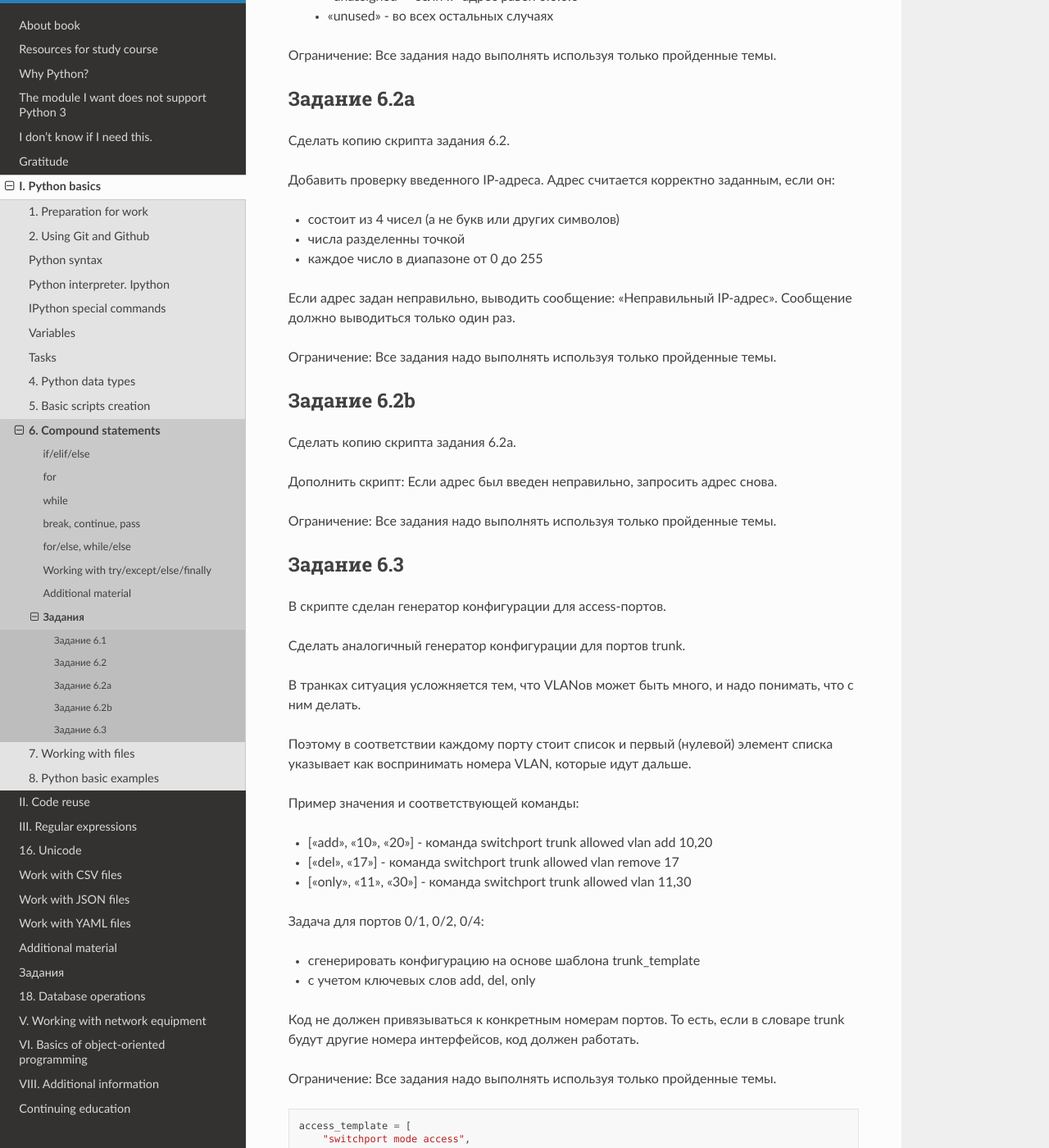
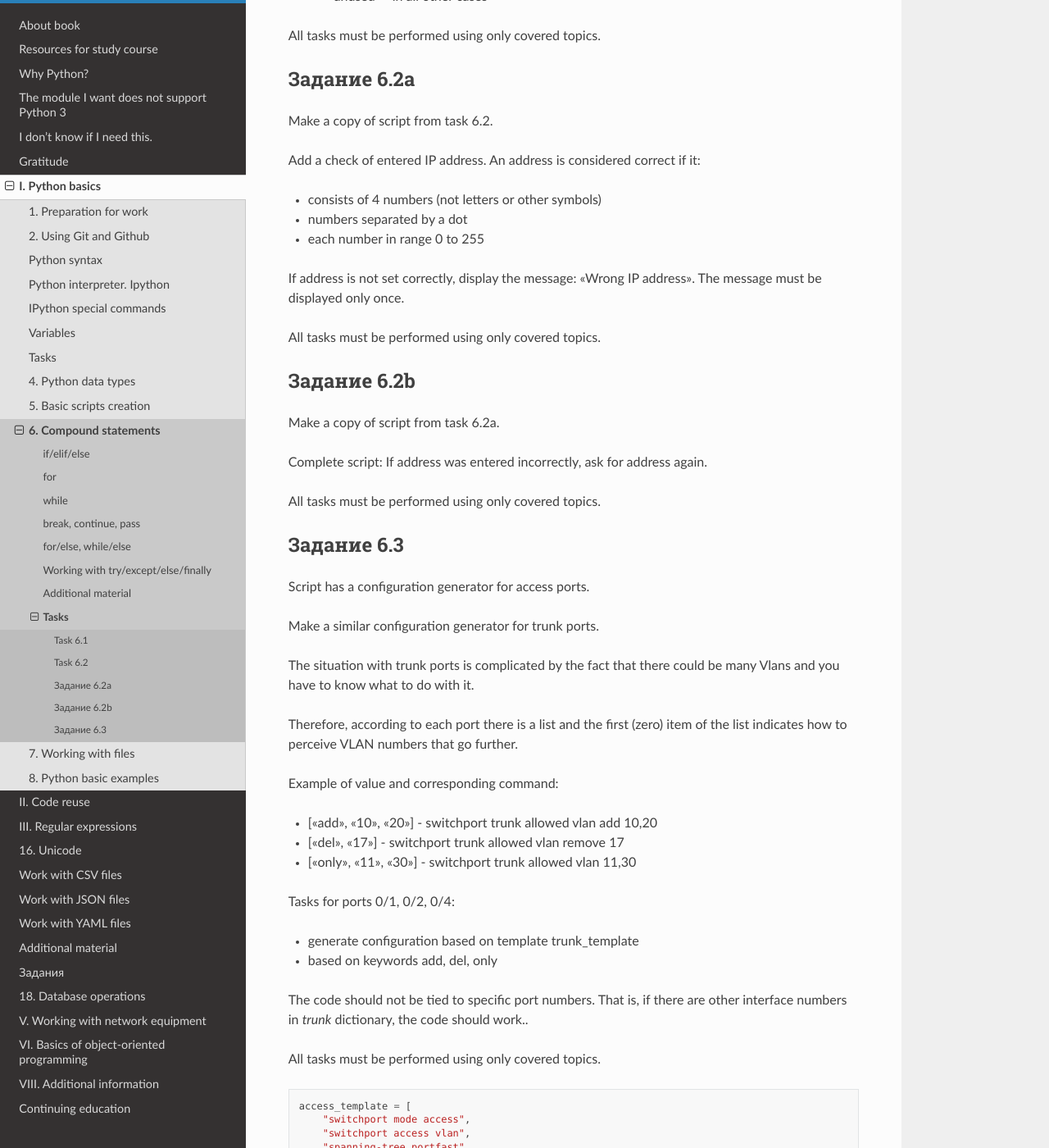
Before and after one commit to Aidar5/nattoeng, a Sphinx documentation site: the page built from docs/source/exercises/06_exercises.rst, in a window 1280 px wide and 1400 px high, scrolled down 1007 px. Shown: the whole window at 82% size. Built offline with Sphinx 7.4.7 and the Read the Docs theme 2.0.0, drawn with Linux system fonts in a browser that asks for light colours; pages that are not in the unit, such as notebooks, are missing from menus; some of the changed text lies outside the part shown.

Commit message:
Update 06_exercises.rst

```diff
--- a/docs/source/exercises/06_exercises.rst
+++ b/docs/source/exercises/06_exercises.rst
@@ -2,96 +2,90 @@
 
    \newpage
 
-Задания
+Tasks
 =======
 
 .. include:: ./exercises_intro.rst
 
-Задание 6.1
+Task 6.1
 ~~~~~~~~~~~
 
-Список mac содержит MAC-адреса в формате XXXX:XXXX:XXXX.
-Однако, в оборудовании cisco MAC-адреса используются в формате XXXX.XXXX.XXXX.
+Mac list contains MAC addresses in XXXXXX:XXXX:XXXX format. However, in cisco hardware, MAC addresses are used in XXXXXX.XXX.XXXX format.
+
+Write code that converts MAC addresses to cisco format and adds them to the new list mac_cisco
 
 
-Написать код, который преобразует MAC-адреса в формат cisco
-и добавляет их в новый список mac_cisco
-
-Ограничение: Все задания надо выполнять используя только пройденные темы.
+All tasks must be performed using only covered topics.
 
 .. code:: python
 
     mac = ["aabb:cc80:7000", "aabb:dd80:7340", "aabb:ee80:7000", "aabb:ff80:7000"]
 
-Задание 6.2
+Task 6.2
 ~~~~~~~~~~~
 
-1. Запросить у пользователя ввод IP-адреса в формате 10.0.1.1
-2. В зависимости от типа адреса (описаны ниже), вывести на стандартный поток вывода:
+1. Request user input of IP addresses in 10.0.1.1 format
+2. Depending on address type (described below), print to standard output stream:
 
-   * "unicast" - если первый байт в диапазоне 1-223
-   * "multicast" - если первый байт в диапазоне 224-239
-   * "local broadcast" - если IP-адрес равен 255.255.255.255
-   * "unassigned" - если IP-адрес равен 0.0.0.0
-   * "unused" - во всех остальных случаях
+   * "unicast" - if first byte in range 1-223
+   * "multicast" - if first byte in range 224-239
+   * "local broadcast" - if IP address is 255.255.255.255
+   * "unassigned" - if IP address is 0.0.0.0
+   * "unused" - in all other cases
 
-Ограничение: Все задания надо выполнять используя только пройденные темы.
+All tasks must be performed using only covered topics.
 
 Задание 6.2a
 ~~~~~~~~~~~~
 
-Сделать копию скрипта задания 6.2.
+Make a copy of script from task 6.2.
 
-Добавить проверку введенного IP-адреса. Адрес считается корректно заданным, если он:
+Add a check of entered IP address. An address is considered correct if it:
 
-* состоит из 4 чисел (а не букв или других символов)
-* числа разделенны точкой
-* каждое число в диапазоне от 0 до 255
+* consists of 4 numbers (not letters or other symbols)
+* numbers separated by a dot
+* each number in range 0 to 255
 
-Если адрес задан неправильно, выводить сообщение: "Неправильный IP-адрес". Сообщение должно выводиться только один раз.
+If address is not set correctly, display the message: "Wrong IP address". The message must be displayed only once.
 
 
-Ограничение: Все задания надо выполнять используя только пройденные темы.
+All tasks must be performed using only covered topics.
 
 Задание 6.2b
 ~~~~~~~~~~~~
 
-Сделать копию скрипта задания 6.2a.
+Make a copy of script from task 6.2a.
 
-Дополнить скрипт:
-Если адрес был введен неправильно, запросить адрес снова.
+Complete script:
+If address was entered incorrectly, ask for address again.
 
-Ограничение: Все задания надо выполнять используя только пройденные темы.
+All tasks must be performed using only covered topics.
 
 Задание 6.3
 ~~~~~~~~~~~
 
-В скрипте сделан генератор конфигурации для access-портов.
+Script has a configuration generator for access ports.
 
-Сделать аналогичный генератор конфигурации для портов trunk.
+Make a similar configuration generator for trunk ports.
 
-В транках ситуация усложняется тем, что VLANов может быть много, и надо понимать,
-что с ним делать.
+The situation with trunk ports is complicated by the fact that there could be many Vlans and you have to know what to do with it.
 
-Поэтому в соответствии каждому порту стоит список
-и первый (нулевой) элемент списка указывает как воспринимать номера VLAN,
-которые идут дальше.
+Therefore, according to each port there is a list and the first (zero) item of the list indicates how to perceive VLAN numbers that go further.
 
-Пример значения и соответствующей команды:
+Example of value and corresponding command:
 
-* ["add", "10", "20"] - команда switchport trunk allowed vlan add 10,20
-* ["del", "17"] - команда switchport trunk allowed vlan remove 17
-* ["only", "11", "30"] - команда switchport trunk allowed vlan 11,30
+* ["add", "10", "20"] - switchport trunk allowed vlan add 10,20
+* ["del", "17"] - switchport trunk allowed vlan remove 17
+* ["only", "11", "30"] - switchport trunk allowed vlan 11,30
 
-Задача для портов 0/1, 0/2, 0/4:
+Tasks for ports 0/1, 0/2, 0/4:
 
-* сгенерировать конфигурацию на основе шаблона trunk_template
-* с учетом ключевых слов add, del, only
+* generate configuration based on template trunk_template
+* based on keywords add, del, only
 
-Код не должен привязываться к конкретным номерам портов. То есть, если в словаре
-trunk будут другие номера интерфейсов, код должен работать.
+The code should not be tied to specific port numbers. That is, if there are other interface numbers in *trunk* dictionary, the code should work..
 
-Ограничение: Все задания надо выполнять используя только пройденные темы.
+All tasks must be performed using only covered topics.
 
 .. code:: python
 
```
